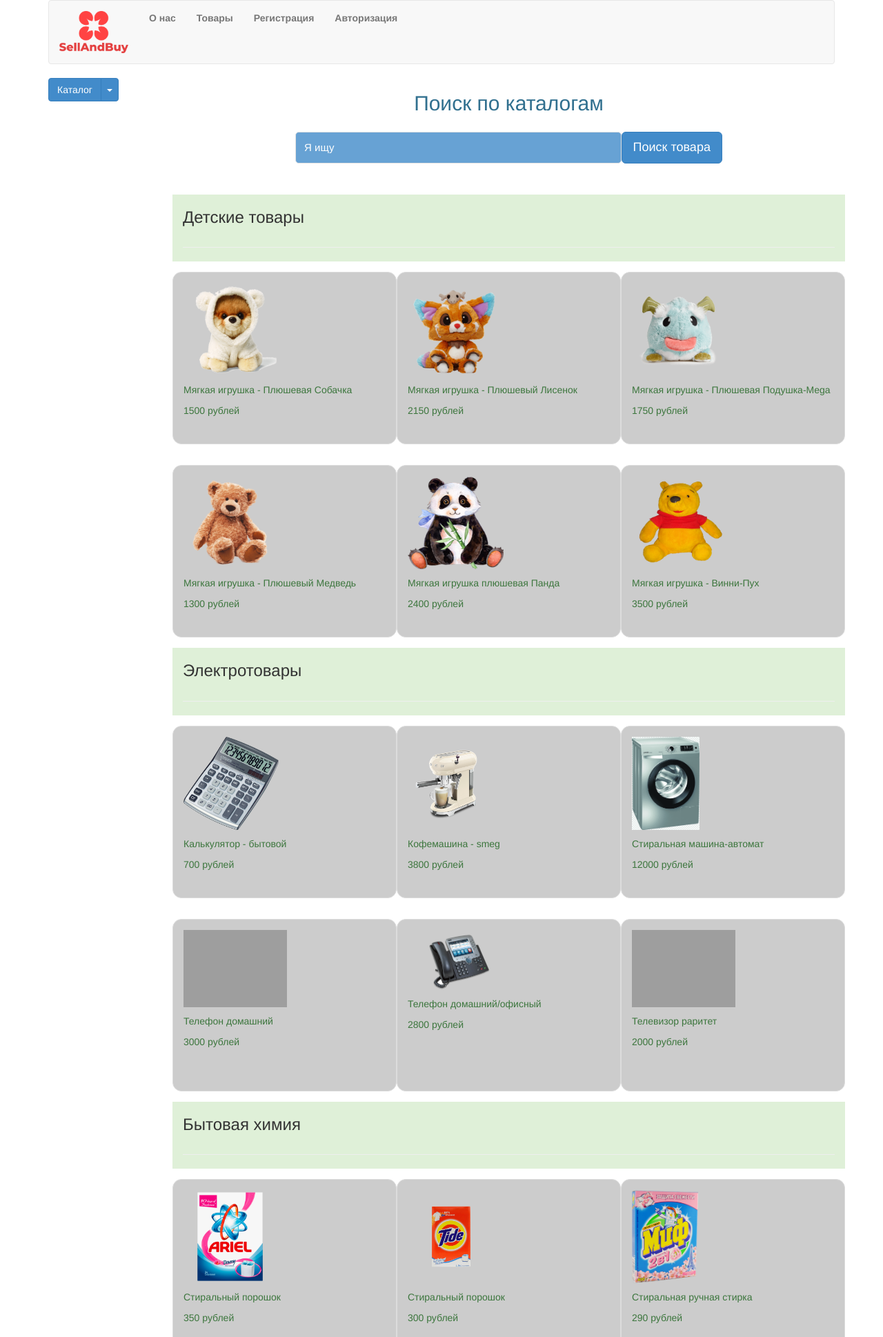
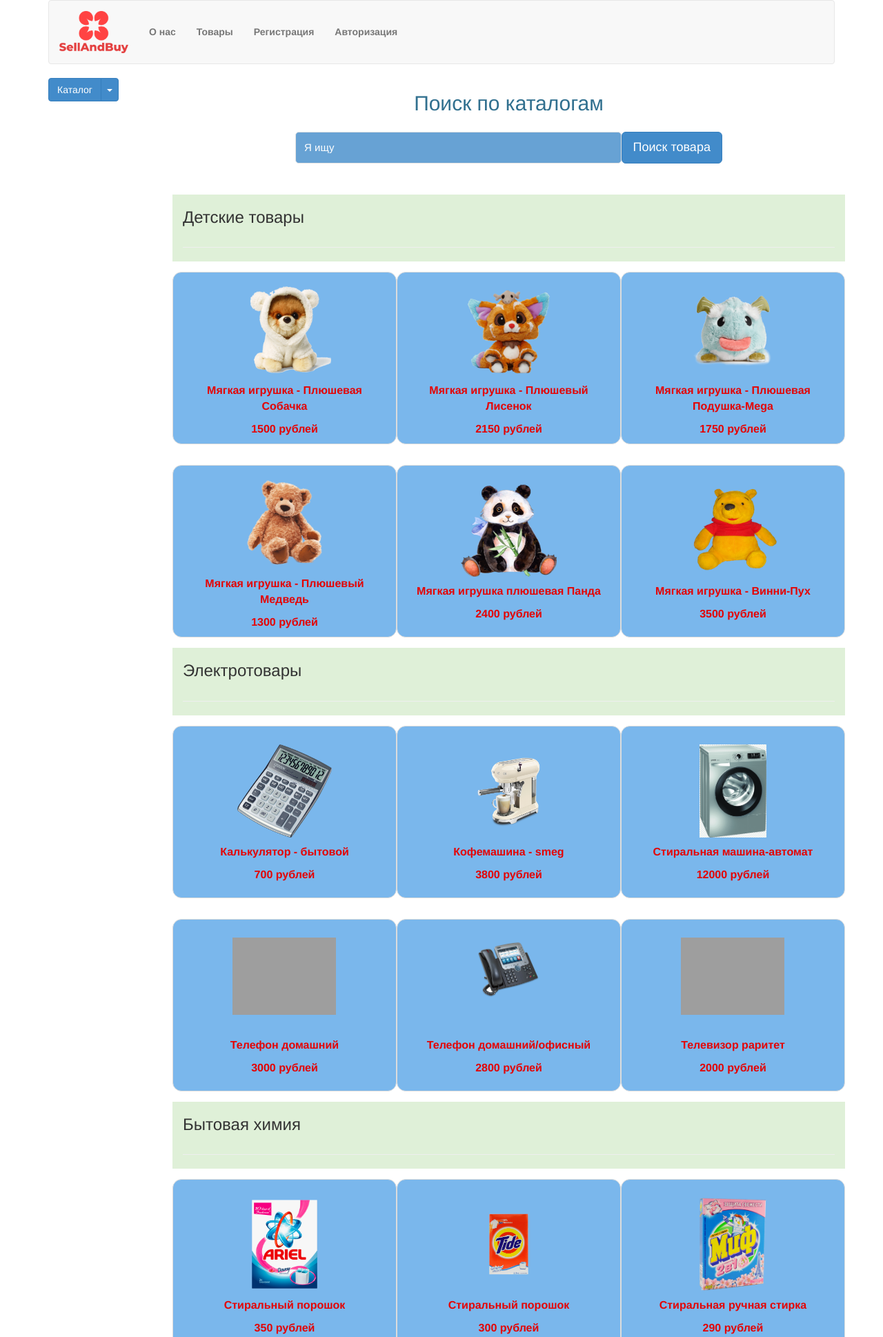
Before and after one commit to Denis1988JS/DjangoProject, a Django app: page / in a window 1280 px wide. Shown: the top 1938 px of the page at 69% size. Run offline with Django 4.2, Linux system fonts and the light colour scheme; data comes from the database, SQL or seed files in the repository; both versions use the stored data as it was after the commit; grey boxes are pictures that could not be loaded.

Commit message:
Последние дополнения к учебному проекту

```diff
--- a/diplomProject/shop/shopPlatform/forms.py
+++ b/diplomProject/shop/shopPlatform/forms.py
@@ -44,7 +44,7 @@ class CreateComments(forms.ModelForm):
         model = CommentsOfGoods
         fields = ['contextComment']
         widgets = {
-            'contextComment': forms.Textarea(attrs={'cols':30, 'rows':10})
+            'contextComment': forms.Textarea(attrs={'rows':10,'class': 'form-control'})
         }
 
 #Форма для заказа
--- a/diplomProject/shop/shopPlatform/views.py
+++ b/diplomProject/shop/shopPlatform/views.py
@@ -18,6 +18,7 @@ from django.conf import settings
 listCategory = []
 #Представление главной страницы
 def index(request):
+    title = 'SellAndBuy'
     if request.method == "POST":
         formSeach =  SeachGoods()
         if formSeach.is_valid():
@@ -26,7 +27,7 @@ def index(request):
         formSeach = SeachGoods()
         listCategory = CategoryOfGoods.objects.all()
         good = Goods.objects.all()
-        data = {'listCategory': listCategory,'formSeach':formSeach}
+        data = {'listCategory': listCategory,'formSeach':formSeach, 'title':title}
 
     return render(request, 'shopTemplates/index.html', context=data)
 
@@ -38,6 +39,7 @@ class GoodsListView(ListView):
     def get_context_data(self, **kwargs):
         context = super().get_context_data(**kwargs)
         context['listCategory'] = CategoryOfGoods.objects.all()
+        context['title'] = 'Каталог товаров'
         return context
 
 #Представление по товарно
@@ -77,6 +79,7 @@ class FinalBasket(ListView):
         userName = self.request.user
         context['listCategory'] = CategoryOfGoods.objects.all()
         context['basket'] = Basket.objects.filter(zakazGuman=userName)
+        context['title'] = 'Корзина покупок'
         return context
 
 #Удаление товар из корзины
@@ -135,12 +138,13 @@ class AboutList(ListView):
         context['catCount'] = CategoryOfGoods.objects.all().count
         context['goodsCount'] = Goods.objects.all().count
         context['users'] = User.objects.all()
+        context['title'] = 'О нас'
         context['userGroup'] = User.objects.filter(groups__id=1).count()
         return context
 
 #Регистрация пользователя
 def register(request):
-    data = {}
+    data = {'title':'Регистрация'}
     if request.method == 'POST':
         form = RegistForm(request.POST)
         user = form.save()
@@ -164,6 +168,7 @@ class UserCabinet(ListView):
         object_list = Goods.objects.filter(sellerGoods=userName_1)
         context['NewGoods'] = NewGoods()
         context['object_list'] = object_list
+        context['title'] = 'Личный кабинет'
         context['userGroup'] = self.request.user.groups.all()
         return context
 
@@ -219,6 +224,7 @@ def delGoods(request, id):
 #Добавление комментария
 def commentGoods(request, id):
     goods = Goods.objects.get(id=id)
+    title = 'Комментарий к товару'
     if request.method == 'POST':
         form = CreateComments(request.POST)
         if form.is_valid():
@@ -230,5 +236,5 @@ def commentGoods(request, id):
             return redirect('listCatalog')
     else:
         form = CreateComments()
-    data = {'good': goods, 'form': form}
+    data = {'good': goods, 'form': form, 'title':title}
     return render(request, 'shopTemplates/createComments.html', context=data)
--- a/diplomProject/shop/static/css/style.css
+++ b/diplomProject/shop/static/css/style.css
@@ -11,6 +11,10 @@ a:hover {
 }
 .navbar-header img:hover {
 	box-shadow: 0px 0px 29px 7px rgba(34, 60, 80, 0.13);
+}
+.navbar-nav {
+	margin-top: 20px;
+
 }
 .goodPhoto  {
 	padding-top: 15px;
@@ -102,9 +106,6 @@ a:hover {
 	transition: border-color ease-in-out .15s, box-shadow ease-in-out .15s;
 }
 
-
-
-
 .divGood {
 	display: flex;
 	justify-content:space-around;
@@ -151,25 +152,40 @@ a:hover {
 	padding: 10px 25px;
 	margin-top: 15px;
 	margin-bottom: 15px;
-	background-color: #ccc;
+	background-color: rgb(248, 234, 194);
+	font-size: 18px;
 }
 
 .goodsPanel {
+	display: flex;
+	align-items: stretch;
+	justify-content: space-evenly;
+	flex-direction: column;
 	border: 1px solid gainsboro;
 	border-radius: 13px;
-	background-color: rgb(204, 204, 204);
+	background-color: #7ab7ec;
 	margin: 15px 0px;
 	min-height: 250px;
 	max-height: 250px;
 }
+.pImg {
+	text-align: center;
+	height: 150px;
+}
+.goodsPanel p {
+	color: rgb(228, 3, 3);
+	font-size: 16px;
+	font-weight: 600;
+	text-align: center;
+	vertical-align: middle;
+}
 
 .goodsPanel:hover {
-	background-color: orange;
+	background-color: #dff0d8;
 }
 .rowGoods {
 	background-color: #dff0d8;
 }
-
 
 /*таблица в корзине--------------------------------------------*/
 .table {
@@ -211,3 +227,6 @@ caption {
 	font-size: 18px;
 }
 /*---------------------------------*/
+.regForm {
+	margin-bottom: 25px;
+}
--- a/diplomProject/shop/templates/base.html
+++ b/diplomProject/shop/templates/base.html
@@ -8,7 +8,7 @@
 	<meta name="viewport" content="width=device-width, initial-scale=1.0">
 	<link rel="stylesheet" href="{% static 'css/bootstrap.min.css' %}">
 	<link rel="stylesheet" href="{% static 'css/style.css' %}">
-	<title>Document</title>
+	<title>{% block title %}{{title}}{% endblock title %}</title>
 </head>
 <body>
 	<div class="container">
--- a/diplomProject/shop/templates/shopTemplates/goodDetail.html
+++ b/diplomProject/shop/templates/shopTemplates/goodDetail.html
@@ -1,5 +1,5 @@
 {% extends 'base.html' %}
-
+{% block title %}{{good.nameOfGoods}}{% endblock title %}
 {% block content %}
 <div class="row">
 	<div class="col-md-12">
--- a/diplomProject/shop/templates/shopTemplates/goodsCatalog.html
+++ b/diplomProject/shop/templates/shopTemplates/goodsCatalog.html
@@ -4,9 +4,10 @@
 
 {% for good in object_list %}
 <div class="col-md-6 col-xs-12 col-sm-6 goodDiv">
+	<a href="{{ good.get_absolute_url }}">
 	<div class="panel panel-success">
 		<div class="panel-heading">
-			<h4 class="text-center"><a href="{{ good.get_absolute_url }}">{{good.nameOfGoods}}</a></h4>
+			<h4 class="text-center">{{good.nameOfGoods}}</h4>
 		</div>
 		<div class="panel-body">
 			<div class="media">
@@ -24,6 +25,7 @@
 			<p>В продаже с: {{good.dateAppGoods}}</p>
 		</div>
 	</div>
+	</a>
 </div>
 {% endfor %}
 <div class="col-md-12">
--- a/diplomProject/shop/templates/shopTemplates/goodsCategory.html
+++ b/diplomProject/shop/templates/shopTemplates/goodsCategory.html
@@ -1,5 +1,5 @@
 {% extends 'base.html' %}
-
+{% block title %}{{category}}{% endblock title %}
 {% block content %}
 <h2 class="text-info text-center">Каталог товаров по группе {{category}}</h2>
 <div class="row">
--- a/diplomProject/shop/templates/shopTemplates/index.html
+++ b/diplomProject/shop/templates/shopTemplates/index.html
@@ -24,10 +24,9 @@
 	</div>
 	<div class="row rowFlex">
 		{% for el in c.goods_set.all %}
-
 		<div class="col-md-4 col-sm-6 goodsPanel">
 			<a href="{{ el.get_absolute_url }}">
-			<p ><img src="{{ el.imageGoods.url }}" alt="Фото товара" class="media-object goodPhoto"></p>
+			<p class="pImg"><img src="{{ el.imageGoods.url }}" alt="Фото товара" class="goodPhoto"></p>
 			<p class="text-success">{{ el.nameOfGoods }}</p>
 			<p class="text-success">{{ el.priceOfGoods }} рублей</p>
 			</a>
--- a/diplomProject/shop/templates/shopTemplates/rezultSeach.html
+++ b/diplomProject/shop/templates/shopTemplates/rezultSeach.html
@@ -1,5 +1,5 @@
 {% extends 'base.html' %}
-
+{% block title %}Результат поиска{% endblock title %}
 {% block content %}
 <h2 class="text-center text-succes">Результаты поиска</h2>
 <div class="rezultDiv">
```
Also changed, not shown: diplomProject/shop/shopPlatform/admin.py (+8 -3 lines), diplomProject/shop/templates/shopTemplates/createComments.html (+6 -3 lines), diplomProject/shop/db.sqlite3.
